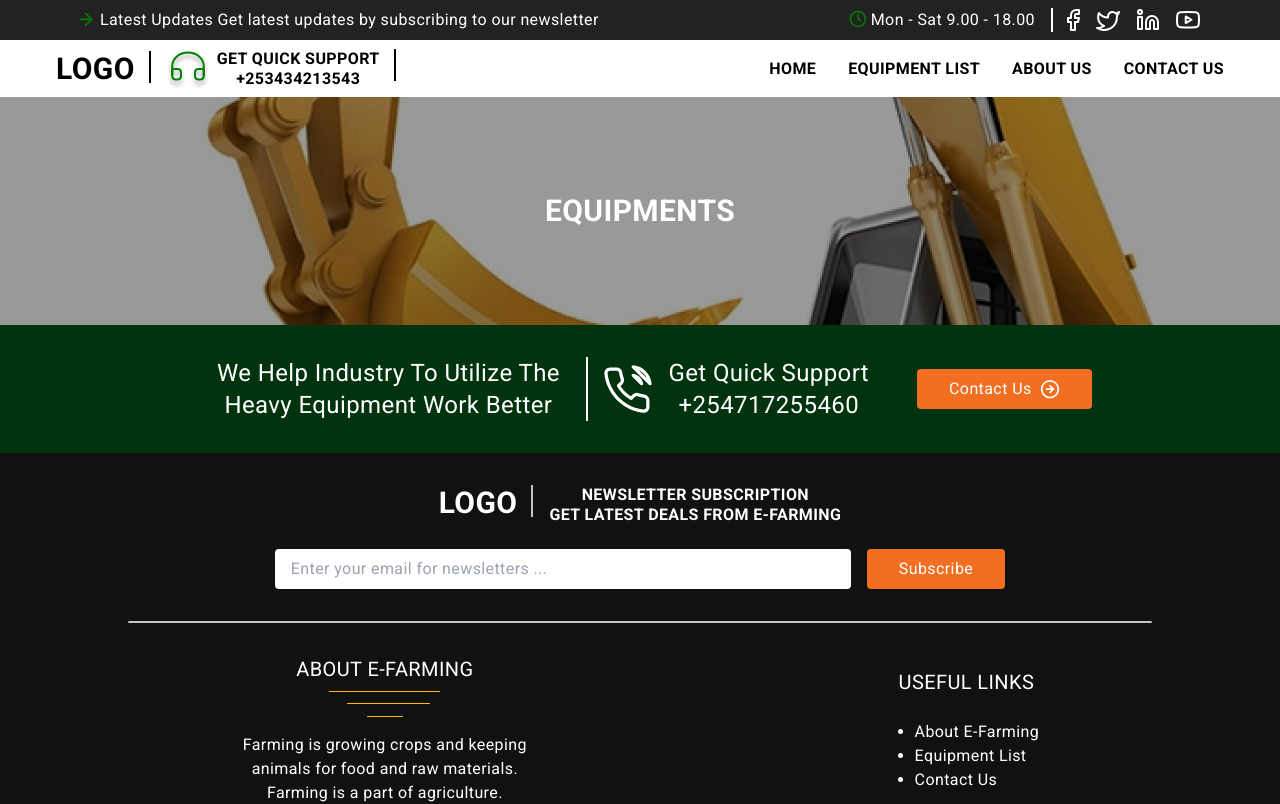
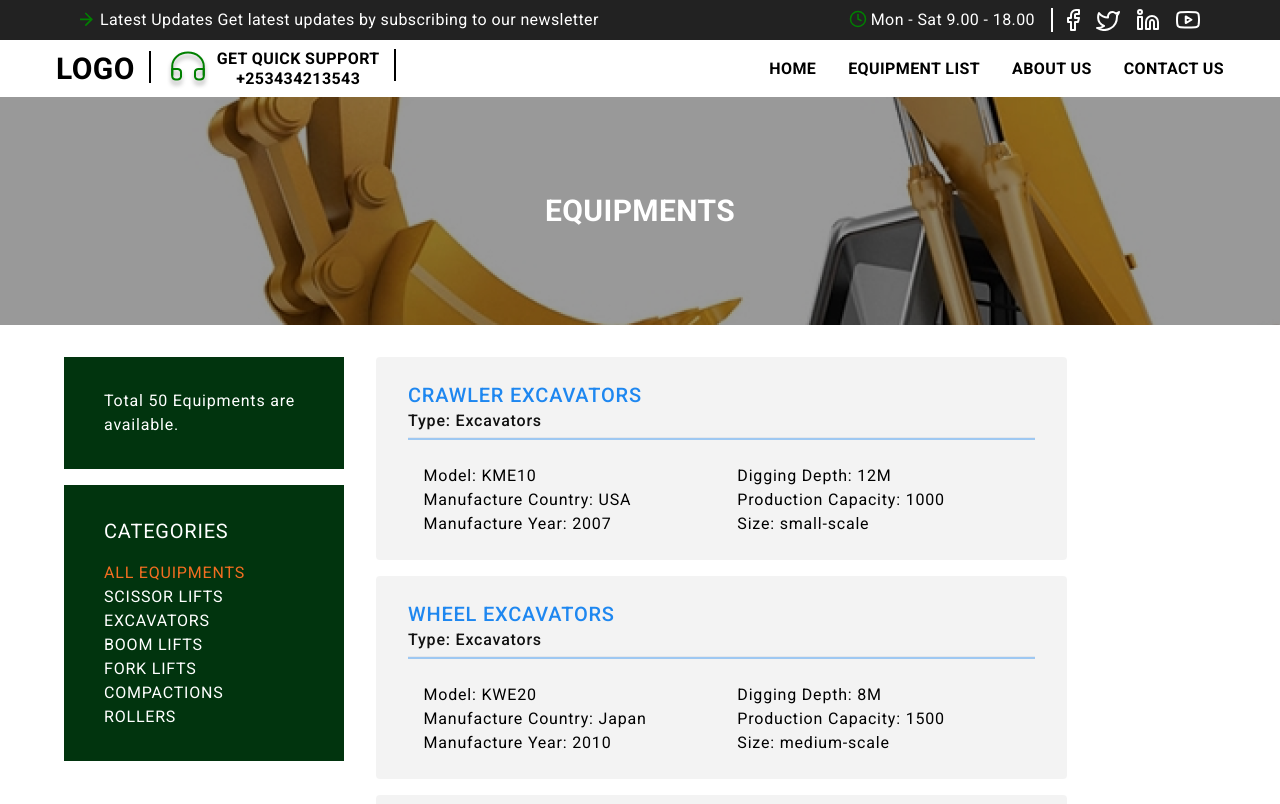
Before and after one commit to WebDevMirza/farming-solution, a React (Vite) app: page /equipments in a window 1280 px wide. Shown: the top 804 px of the page. Built offline with nearby package versions, Linux system fonts and the light colour scheme.

Commit message:
feat: add equipment page

```diff
--- a/src/pages/Equipments.tsx
+++ b/src/pages/Equipments.tsx
@@ -1,11 +1,143 @@
+import { useState } from "react";
 import CTA from "../components/CTA";
 import SecondaryHero from "../components/SecondaryHero";
+import AllEquipments from "../assets/data/AllEquipments.json";
 
 const Equipments = () => {
+  const [equip, setEquipment] = useState(AllEquipments);
+  const [equipActive, setEquipActive] = useState("equipments");
+
+  const equipFilter = (equipType: string) => {
+    const newEquipFilter = AllEquipments.filter((value) => {
+      return value.type == equipType;
+    });
+    setEquipActive(equipType);
+    setEquipment(newEquipFilter);
+  };
+
+  const resetEquip = () => {
+    setEquipActive("equipments");
+    setEquipment(AllEquipments);
+  };
+
   return (
     <>
       <main>
         <SecondaryHero title="Equipments" bgHero="bg-equipments" />
+        <div className="flex items-start gap-8 my-8 w-[90%] mx-auto tracking-wider">
+          <div>
+            <div className="bg-appdarkgreen mb-4 text-white px-10 py-8">
+              <p className="max-w-[200px]">Total {equip.length} Equipments are available.</p>
+            </div>
+            <div className="bg-appdarkgreen text-white uppercase px-10 py-8 space-y-4">
+              <p className="text-xl">Categories</p>
+              <ul>
+                <li
+                  onClick={resetEquip}
+                  className={
+                    equipActive == "equipments"
+                      ? "w-fit cursor-pointer hover:text-apporangehover equipActive"
+                      : "w-fit cursor-pointer hover:text-apporangehover"
+                  }
+                >
+                  All Equipments
+                </li>
+                <li
+                  onClick={(e) => equipFilter("scissor lifts")}
+                  className={
+                    equipActive == "scissor lifts"
+                      ? "w-fit cursor-pointer hover:text-apporangehover equipActive"
+                      : "w-fit cursor-pointer hover:text-apporangehover"
+                  }
+                >
+                  Scissor Lifts
+                </li>
+                <li
+                  onClick={() => equipFilter("excavators")}
+                  className={
+                    equipActive == "excavators"
+                      ? "w-fit cursor-pointer hover:text-apporangehover equipActive"
+                      : "w-fit cursor-pointer hover:text-apporangehover"
+                  }
+                >
+                  Excavators
+                </li>
+                <li
+                  onClick={() => equipFilter("boom lifts")}
+                  className={
+                    equipActive == "boom lifts"
+                      ? "w-fit cursor-pointer hover:text-apporangehover equipActive"
+                      : "w-fit cursor-pointer hover:text-apporangehover"
+                  }
+                >
+                  Boom Lifts
+                </li>
+                <li
+                  onClick={() => equipFilter("forklifts")}
+                  className={
+                    equipActive == "forklifts"
+                      ? "w-fit cursor-pointer hover:text-apporangehover equipActive"
+                      : "w-fit cursor-pointer hover:text-apporangehover"
+                  }
+                >
+                  Fork Lifts
+                </li>
+                <li
+                  onClick={() => equipFilter("compaction")}
+                  className={
+                    equipActive == "compaction"
+                      ? "w-fit cursor-pointer hover:text-apporangehover equipActive"
+                      : "w-fit cursor-pointer hover:text-apporangehover"
+                  }
+                >
+                  Compactions
+                </li>
+                <li
+                  onClick={() => equipFilter("roller")}
+                  className={
+                    equipActive == "roller"
+                      ? "w-fit cursor-pointer hover:text-apporangehover equipActive"
+                      : "w-fit cursor-pointer hover:text-apporangehover"
+                  }
+                >
+                  Rollers
+                </li>
+              </ul>
+            </div>
+          </div>
+          <div className="basis-[60%]">
+            {equip.map((value) => {
+              return (
+                <div className="bg-appgray/20 py-6 px-8 mb-4 rounded" key={value.id}>
+                  <p className="text-appblue text-xl uppercase font-medium">{value.name}</p>
+                  <p className="font-medium text-appbgfooter mb-1 capitalize">Type: {value.type}</p>
+                  <hr className="h-[3px] bg-appblue/40" />
+                  <div className="flex justify-evenly gap-4 mt-6">
+                    <ul className="basis-[45%]">
+                      <li>Model: {value.model}</li>
+                      <li>Manufacture Country: {value.manufacturecountry}</li>
+                      <li>Manufacture Year: {value.manufactureyear}</li>
+                    </ul>
+                    <ul className="basis-[45%]">
+                      {value.diggingDepth && <li>Digging Depth: {value.diggingDepth}</li>}
+                      {value.productionCapacity && <li>Production Capacity: {value.productionCapacity}</li>}
+                      {value.size && <li>Size: {value.size}</li>}
+                      {value.liftHeight && <li>Lift Height: {value.liftHeight}</li>}
+                      {value.weightCapacity && <li>Weight Capacity: {value.weightCapacity}kg</li>}
+                      {value.platformSize && <li>Platform Size: {value.platformSize}</li>}
+                      {value.outreach && <li>Outreact: {value.outreach}</li>}
+                      {value.powerType && <li>Power Type: {value.powerType}</li>}
+                      {value.drumWidth && <li>Drum Width: {value.drumWidth}</li>}
+                      {value.plateWidth && <li>Plate Width: {value.plateWidth}</li>}
+                      {value.weight && <li>Weight: {value.weight}kg</li>}
+                      {value.vibrationType && <li>Vibration Type: {value.vibrationType}</li>}
+                    </ul>
+                  </div>
+                </div>
+              );
+            })}
+          </div>
+        </div>
         <CTA />
       </main>
     </>
```
